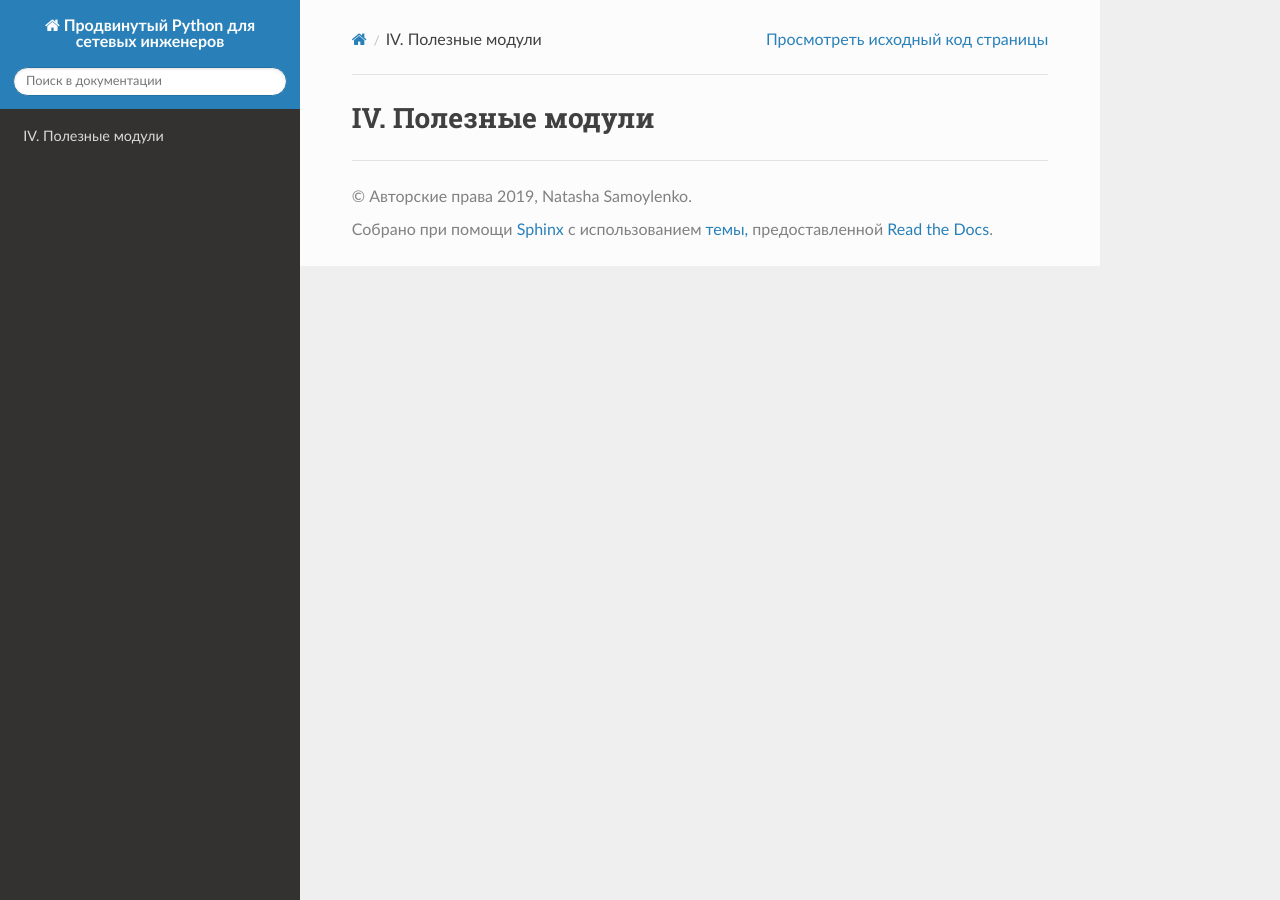
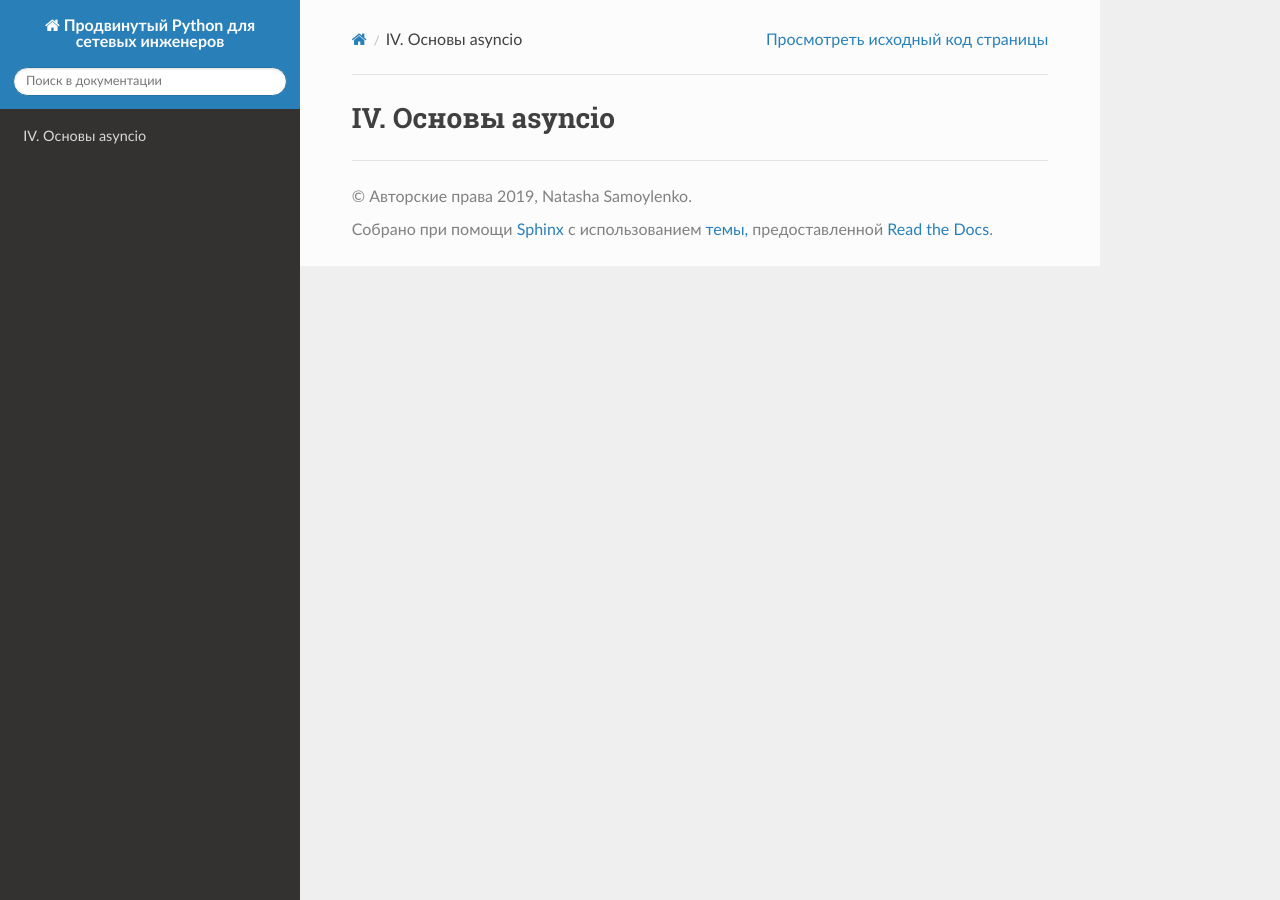
Before and after one commit to natenka/advpyneng-book, a Sphinx documentation site: the page built from docs/source/book/Part_IV.rst, in a window 1280 px wide. Built offline with Sphinx 7.4.7 and the Read the Docs theme 2.0.0, drawn with Linux system fonts in a browser that asks for light colours; pages that are not in the unit, such as notebooks, are missing from menus.

Commit message:
Move parts

```diff
--- a/docs/source/book/Part_II.rst
+++ b/docs/source/book/Part_II.rst
@@ -1,2 +1,2 @@
-II. Итераторы
-#############
+II. Декораторы
+###############
--- a/docs/source/book/Part_III.rst
+++ b/docs/source/book/Part_III.rst
@@ -1,2 +1,2 @@
-III. Декораторы
-###############
+III. Итераторы
+##############
--- a/docs/source/book/Part_IV.rst
+++ b/docs/source/book/Part_IV.rst
@@ -1,2 +1,2 @@
-IV. Полезные модули
-###################
+IV. Основы asyncio
+##################
--- a/docs/source/book/Part_V.rst
+++ b/docs/source/book/Part_V.rst
@@ -1,2 +1,2 @@
-V. Основы asyncio
-#################
+V. Полезные модули
+##################
```
Also changed, not shown: docs/source/book/04_oop_method_decorators/index.rst (added, +12 -0 lines), docs/source/book/05_data_classes/index.rst (added, +12 -0 lines).
